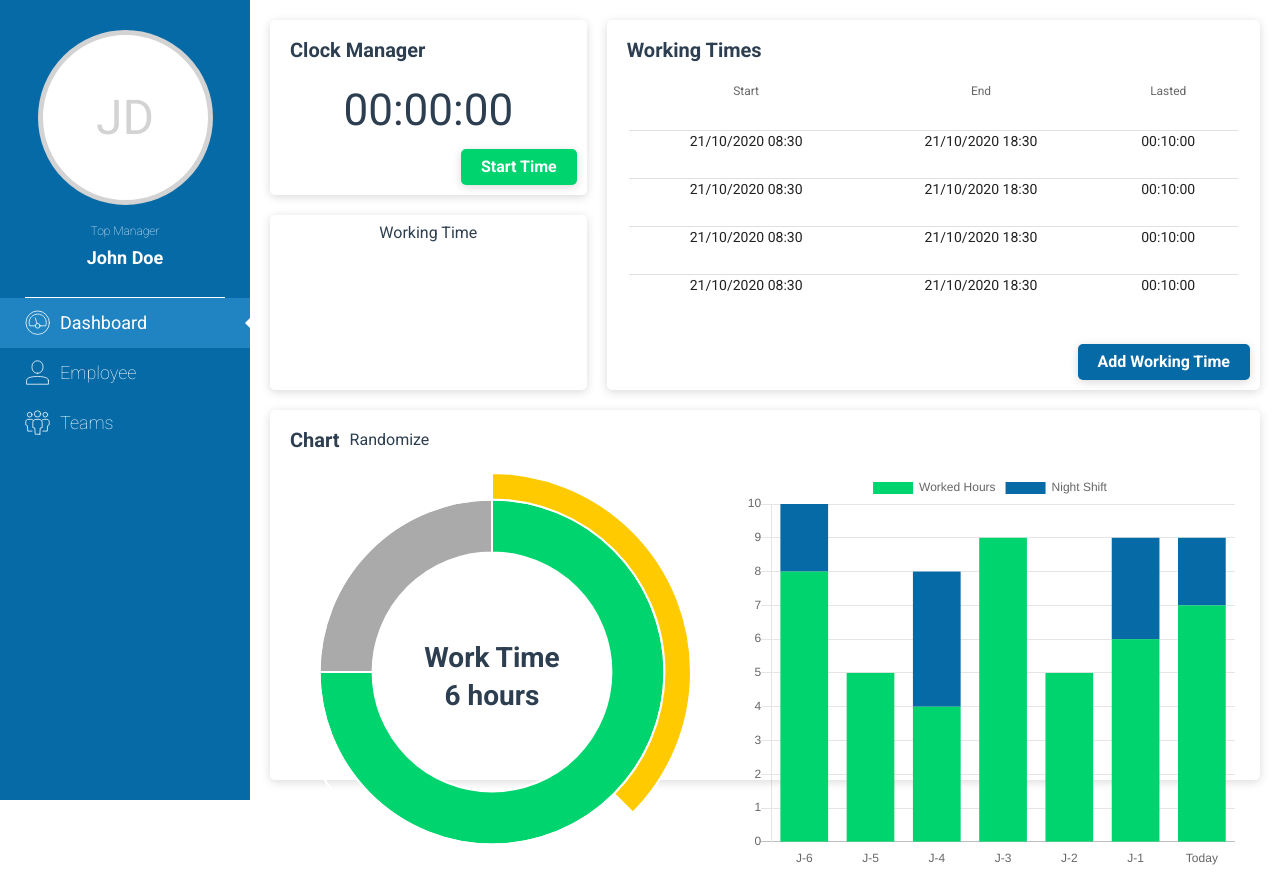
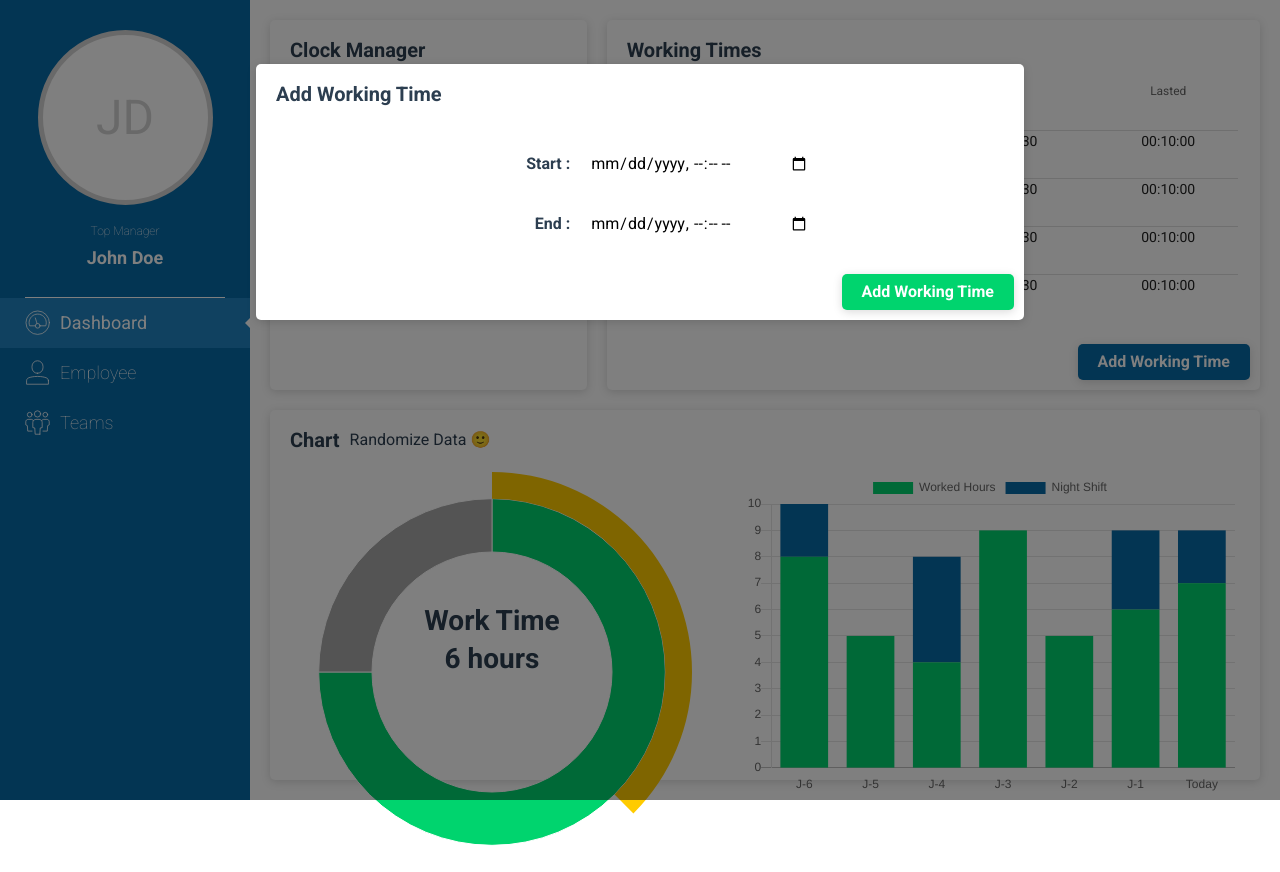
Before and after one commit to Spounge/TimeManager, a Vue app in the folder frontend/: page / in a window 1280 px wide. Both pictures are taken after a click on the button "Add Working Time". Built offline with nearby package versions, Linux system fonts and the light colour scheme.

Commit message:
[AddworkingTime]: Created a modal to add working time later on

```diff
--- a/frontend/src/App.vue
+++ b/frontend/src/App.vue
@@ -22,6 +22,7 @@ export default {
 
 <style lang="scss">
 #app {
+  position: relative;
   height: 100vh;
   display: flex;
   // font-family: Avenir, Helvetica, Arial, sans-serif;
@@ -38,6 +39,7 @@ export default {
 
   padding: 10px;
   border-radius: 5px;
+  background: #FFF;
   box-shadow: 0 2px 10px rgba(0, 0, 0, 0.15);
   .title {
     padding: 10px;
--- /dev/null
+++ b/frontend/src/components/Modals/AddWorkingTime.vue
@@ -0,0 +1,122 @@
+<template>
+  <div
+    class="modal-background"
+    :class="{ active: isActive }"
+    @click.stop="formToggler(false)"
+  >
+    <form
+      class="modal-container tile"
+      @submit.prevent="addWorkingTime()"
+      @click.stop
+    >
+      <header class="header">
+        <h2 class="title">Add Working Time</h2>
+      </header>
+
+      <div class="modal-form">
+        <div class="inputs">
+          <label for="start-time">Start : </label>
+          <input
+            type="datetime-local"
+            id="start-time"
+            v-model="workingTimeData.start"
+          />
+        </div>
+        <div class="inputs">
+          <label for="end-time">End : </label>
+          <input
+            type="datetime-local"
+            id="end-time"
+            v-model="workingTimeData.end"
+          />
+        </div>
+      </div>
+
+      <footer class="footer">
+        <button type="submit" class="button-green">Add Working Time</button>
+      </footer>
+    </form>
+  </div>
+</template>
+
+<script>
+export default {
+  props: {
+    isActive: {
+      type: Boolean,
+      default: false
+    },
+    formToggler: {
+      type: Function,
+      default: null
+    }
+  },
+  data: () => ({
+    workingTimeData: {
+      start: null,
+      end: null
+    }
+  }),
+  methods: {
+    addWorkingTime() {
+      // TODO send to real API
+      console.log('send working time', this.workingTimeData);
+    }
+  }
+};
+</script>
+
+<style lang="scss" scoped>
+.modal-background {
+  display: none;
+  &.active {
+    display: flex;
+  }
+
+  position: absolute;
+  top: 0;
+  left: 0;
+
+  justify-content: center;
+  align-items: flex-start;
+  width: 100%;
+  height: 100%;
+  z-index: 100;
+
+
+  background: rgba(0, 0, 0, 0.5);
+
+  .modal-container {
+    position: relative;
+    width: 60%;
+    margin-top: 5%;
+
+    .modal-form {
+      display: flex;
+      flex-direction: column;
+      align-items: center;
+
+      padding: 20px;
+      .inputs {
+        display: grid;
+        grid-template-columns: 1fr 2fr;
+        align-items: center;
+        margin: 20px 0;
+        label {
+          justify-self: flex-end;
+          font-weight: 600;
+          padding: 0 10px;
+        }
+        input {
+          justify-self: flex-start;
+          padding: 0 10px;
+        }
+      }
+    }
+
+    .button-green {
+      color: white;
+    }
+  }
+}
+</style>
--- a/frontend/src/components/Chart.vue
+++ b/frontend/src/components/UserChart.vue
@@ -2,7 +2,7 @@
   <div class="chart tile">
     <div class="header">
       <h3 class="title">Chart</h3>
-      <button @click="changeData()">Randomize</button>
+      <button @click="changeData()">Randomize Data 🙂</button>
     </div>
 
     <div class="container">
@@ -42,6 +42,17 @@ export default {
     weekWorkedHours: [8, 5, 4, 9, 5, 6, 7],
     weekNightShift: [2, 0, 4, 0, 0, 3, 2],
 
+    // * INITIAL DONUT DATA
+    donutDataCollection: {},
+    donutOptions: {
+      cutoutPercentage: 60,
+      responsive: true,
+      maintainAspectRatio: true,
+      legend: {
+        display: false,
+      },
+    },
+
     // * INITIAL BAR DATA
     barDataCollection: {},
     barOptions: {
@@ -66,16 +77,6 @@ export default {
         ],
       },
     },
-    // * INITIAL DONUT DATA
-    donutDataCollection: {},
-    donutOptions: {
-      cutoutPercentage: 60,
-      responsive: true,
-      maintainAspectRatio: false,
-      legend: {
-        display: false,
-      },
-    },
   }),
   mounted() {
     this.fillData();
@@ -91,10 +92,12 @@ export default {
             weight: 0.5,
             label: "Overtime",
             data: [this.overtime, overtimeDiff, 0],
+            borderWidth: 0,
             backgroundColor: ["#FFCB00", "#FFFFFF00", "#FFFFFF00"],
           },
           {
             weight: 1,
+            borderWidth: 1,
             data: [0, this.workedTime, remainingTime],
             backgroundColor: ["FFFFFF00", "#00D46E", "#AAAAAA"],
           },
@@ -160,14 +163,26 @@ export default {
 
     .chart-container {
       position: relative;
+      flex-grow: 1;
       width: 100%;
       height: 100%;
+      min-height: 0;
+
+      & > div {
+        position: relative;
+        height: 100%;
+      }
 
       .donut-caption {
         position: absolute;
+        display: flex;
+        flex-direction: column;
+        justify-content: center;
+        align-items: center;
         left: 50%;
         top: 50%;
         transform: translate(-50%, -50%);
+        z-index: 10;
         .title, .workhour {
           font-weight: 600;
           font-size: 28px;
--- a/frontend/src/components/WorkingTimes.vue
+++ b/frontend/src/components/WorkingTimes.vue
@@ -1,5 +1,9 @@
 <template>
   <div class="working-times tile">
+    <AddWorkingTime
+      :isActive="showForm"
+      :formToggler="toggleForm"
+    ></AddWorkingTime>
     <header class="header">
       <h3 class="title">Working Times</h3>
     </header>
@@ -22,21 +26,55 @@
       </v-simple-table>
     </div>
     <footer class="footer">
-      <button class="button-blue">Add Working Time</button>
+      <button class="button-blue" @click="toggleForm(true)">
+        Add Working Time
+      </button>
     </footer>
   </div>
 </template>
 
 <script>
+import AddWorkingTime from "../components/Modals/AddWorkingTime";
+
 export default {
+  components: {
+    AddWorkingTime,
+  },
   data: () => ({
+    showForm: false,
+
     workingTimesData: [
-      { id: 1, start: '21/10/2020 08:30', end: '21/10/2020 18:30', duration: '00:10:00' },
-      { id: 2, start: '21/10/2020 08:30', end: '21/10/2020 18:30', duration: '00:10:00' },
-      { id: 3, start: '21/10/2020 08:30', end: '21/10/2020 18:30', duration: '00:10:00' },
-      { id: 4, start: '21/10/2020 08:30', end: '21/10/2020 18:30', duration: '00:10:00' },
-    ]
+      {
+        id: 1,
+        start: "21/10/2020 08:30",
+        end: "21/10/2020 18:30",
+        duration: "00:10:00",
+      },
+      {
+        id: 2,
+        start: "21/10/2020 08:30",
+        end: "21/10/2020 18:30",
+        duration: "00:10:00",
+      },
+      {
+        id: 3,
+        start: "21/10/2020 08:30",
+        end: "21/10/2020 18:30",
+        duration: "00:10:00",
+      },
+      {
+        id: 4,
+        start: "21/10/2020 08:30",
+        end: "21/10/2020 18:30",
+        duration: "00:10:00",
+      },
+    ],
   }),
+  methods: {
+    toggleForm(show = true) {
+      this.showForm = show;
+    },
+  },
 };
 </script>
 
--- a/frontend/src/views/Dashboard.vue
+++ b/frontend/src/views/Dashboard.vue
@@ -3,7 +3,7 @@
     <ClockManager></ClockManager>
     <WorkingTime></WorkingTime>
     <WorkingTimes></WorkingTimes>
-    <Chart></Chart>
+    <UserChart></UserChart>
   </div>
 </template>
 
@@ -12,7 +12,7 @@
 import ClockManager from '../components/ClockManager';
 import WorkingTime from '../components/WorkingTime';
 import WorkingTimes from '../components/WorkingTimes';
-import Chart from '../components/Chart';
+import UserChart from '../components/UserChart';
 
 export default {
   name: "Home",
@@ -20,7 +20,7 @@ export default {
     ClockManager,
     WorkingTime,
     WorkingTimes,
-    Chart
+    UserChart,
   },
 };
 </script>
```
